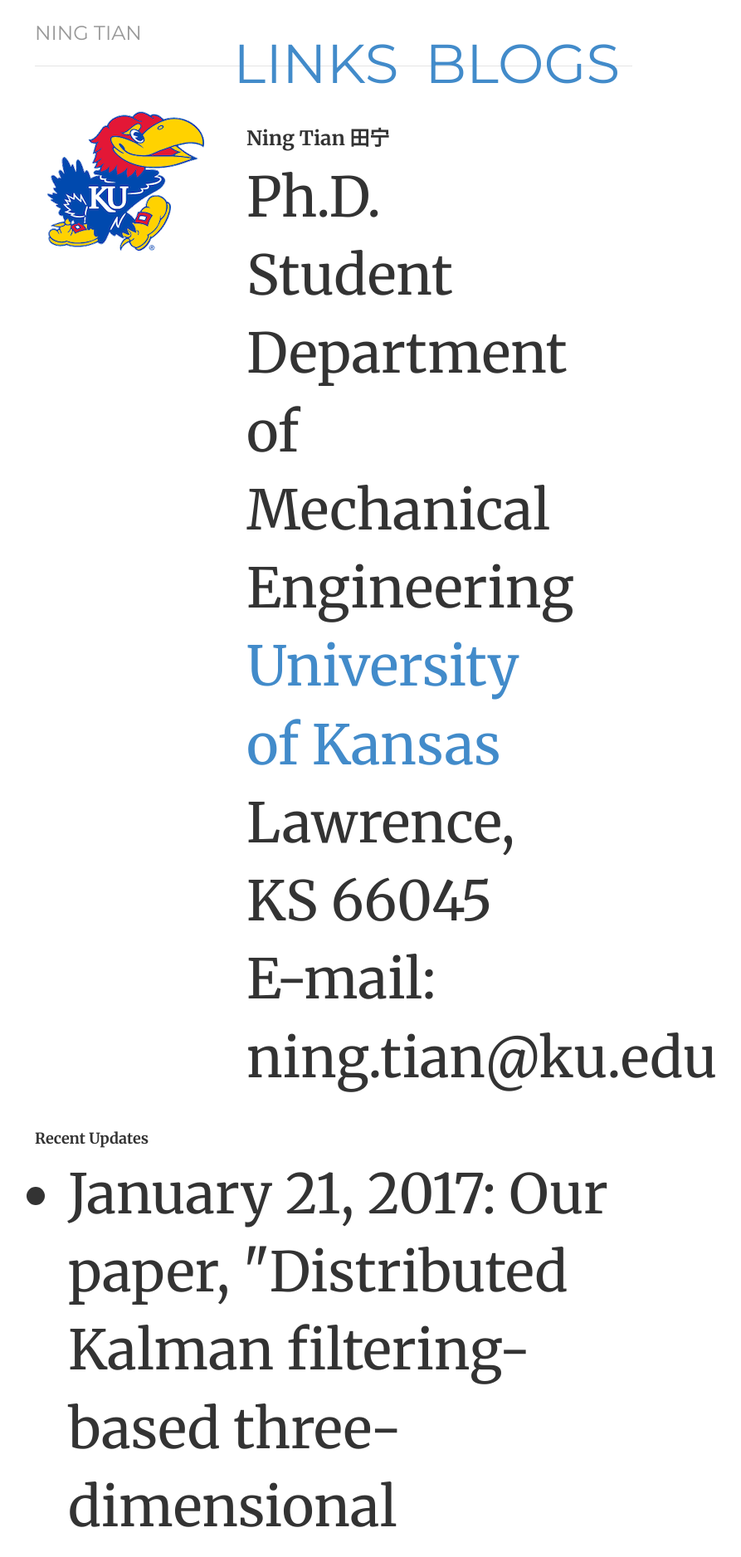
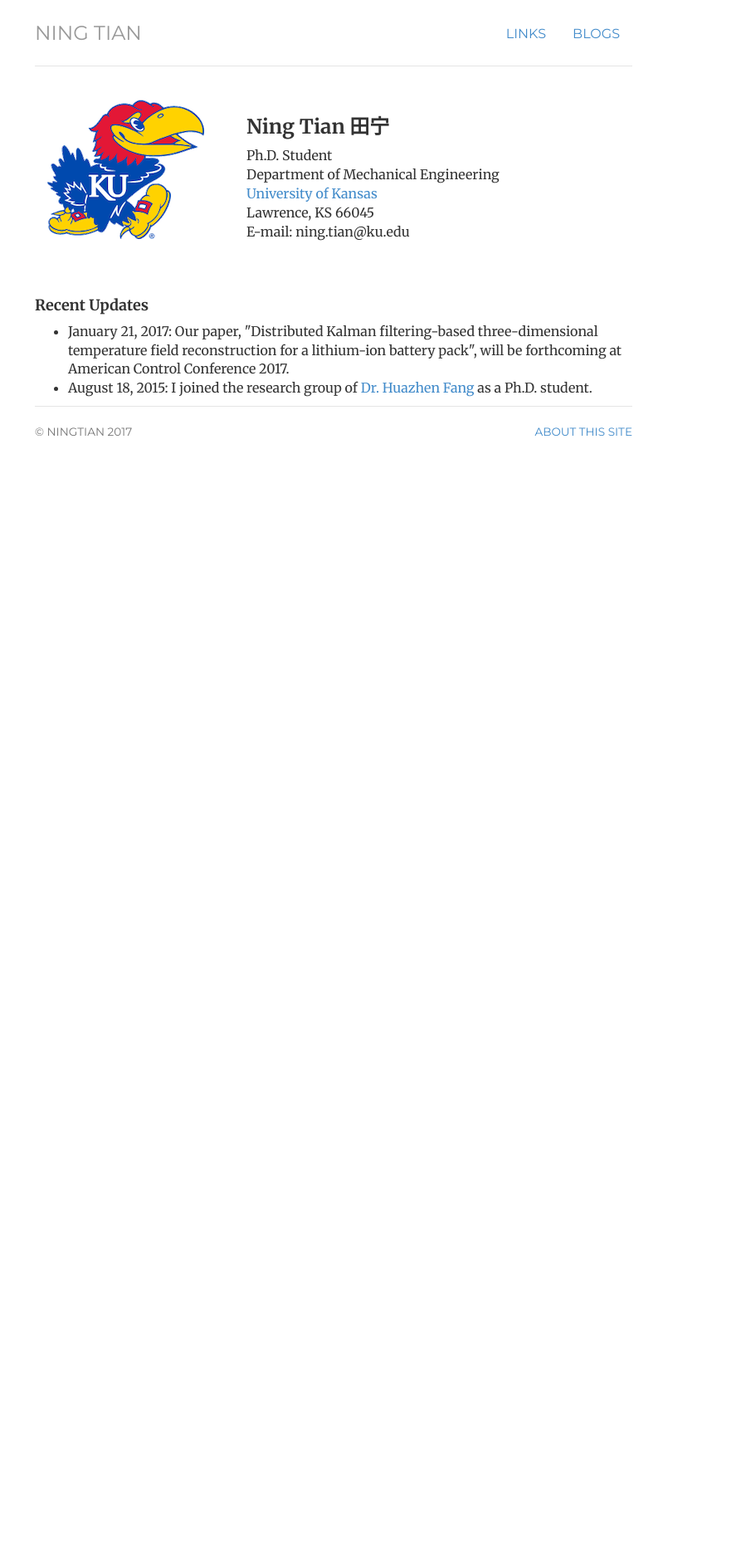
Before and after one commit to ningtian/ningtian.github.io, a Jekyll site: the page built from index.html, in a window 1280 px wide. Shown: the top 1876 px of the page at 83% size, without its empty margins (238-1131 px from the left). Built offline with Jekyll 4.4.1, drawn with Linux system fonts in a browser that asks for light colours; after the commit the page ends 900 px from its top, so only the background shows below that.

Commit message:
Update style.css

```diff
--- a/css/style.css
+++ b/css/style.css
@@ -1,7 +1,7 @@
 @import url(http://fonts.googleapis.com/css?family=Merriweather:300,300italic,400,400italic,700,700italic);
 @import url(http://fonts.googleapis.com/css?family=Montserrat);
 
-body { padding-top: 20px; padding-bottom: 40px; font-family: 'Merriweather', Georgia, Times; font-size: 66px; }
+body { padding-top: 20px; padding-bottom: 40px; font-family: 'Merriweather', Georgia, Times; font-size: 16px; }
 
 
 
```
